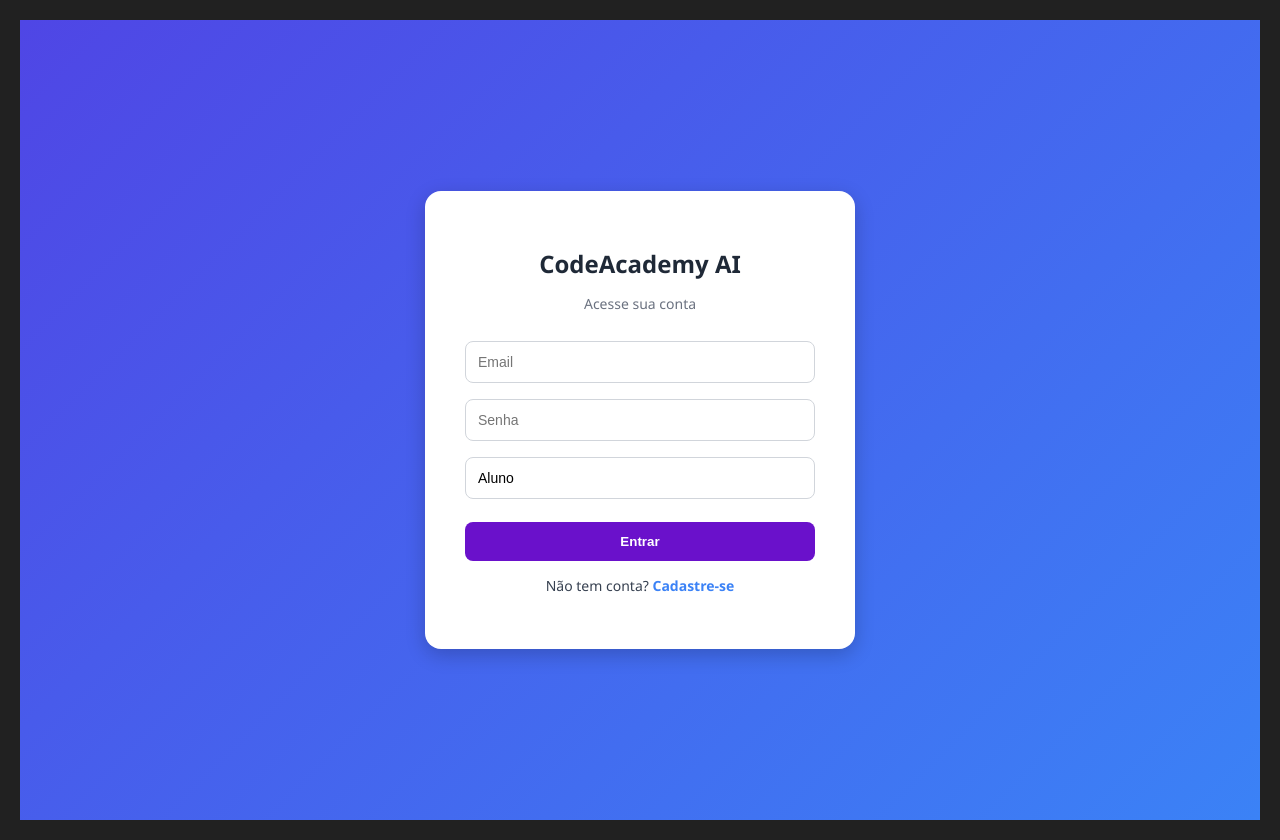
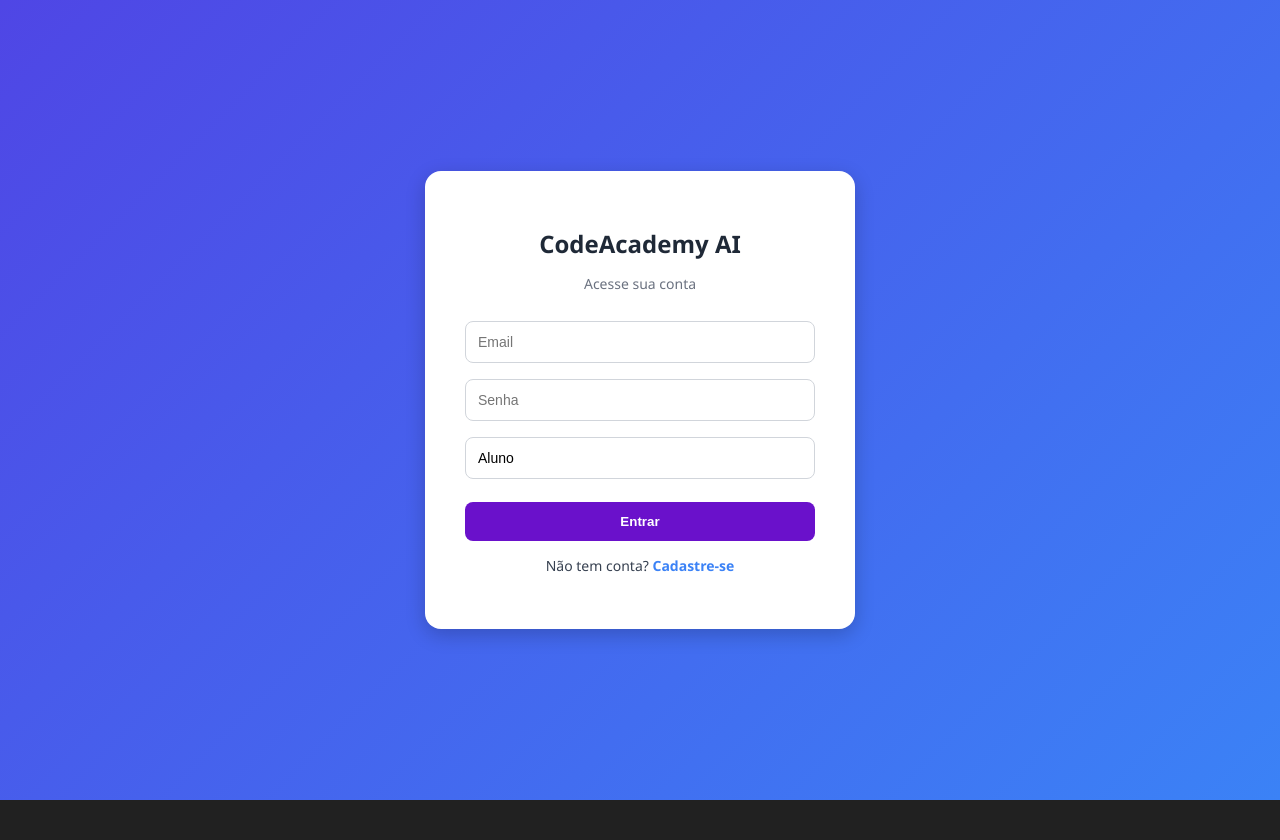
Before and after one commit to CaioDalNegro/spring-devschool-platform, a React (Create React App) app in the folder react-frontend/: page / in a window 1280 px wide. After the commit the page ends 800 px from the top, so only its background shows below. Built offline with nearby package versions, Linux system fonts and the light colour scheme.

Commit message:
NEW: arrumando telas

```diff
--- a/react-frontend/src/App.js
+++ b/react-frontend/src/App.js
@@ -13,13 +13,13 @@ function App() {
 
   return (
     <Router>
-      <div style={{ display: "flex" }}>
+      <div>
         {/* Exibe a sidebar somente se não estiver nas telas de login/cadastro */}
         {window.location.pathname !== "/" && window.location.pathname !== "/cadastro" && (
           <Sidebar active={active} setActive={setActive} />
         )}
 
-        <main style={{ flex: 1, padding: "20px" }}>
+        <main>
           <Routes>
             <Route path="/" element={<Login />} />
             <Route path="/cadastro" element={<Cadastro />} />
--- a/react-frontend/src/styles/login.css
+++ b/react-frontend/src/styles/login.css
@@ -1,12 +1,21 @@
+/* Reset básico e altura total */
+html, body, #root {
+  margin: 0;
+  padding: 0;
+  height: 100%;
+  width: 100%;
+}
+
 /* Tela toda centralizada */
 .login-container {
   display: flex;
   align-items: center;
   justify-content: center;
-  height: 100vh;
+  min-height: 100vh;
+  width: 100%;
   background: linear-gradient(135deg, #4f46e5, #3b82f6);
-  font-family: "Segoe UI", Tahoma, Geneva, Verdana, sans-serif;
 }
+
 
 /* Card branco central */
 .login-card {
```
